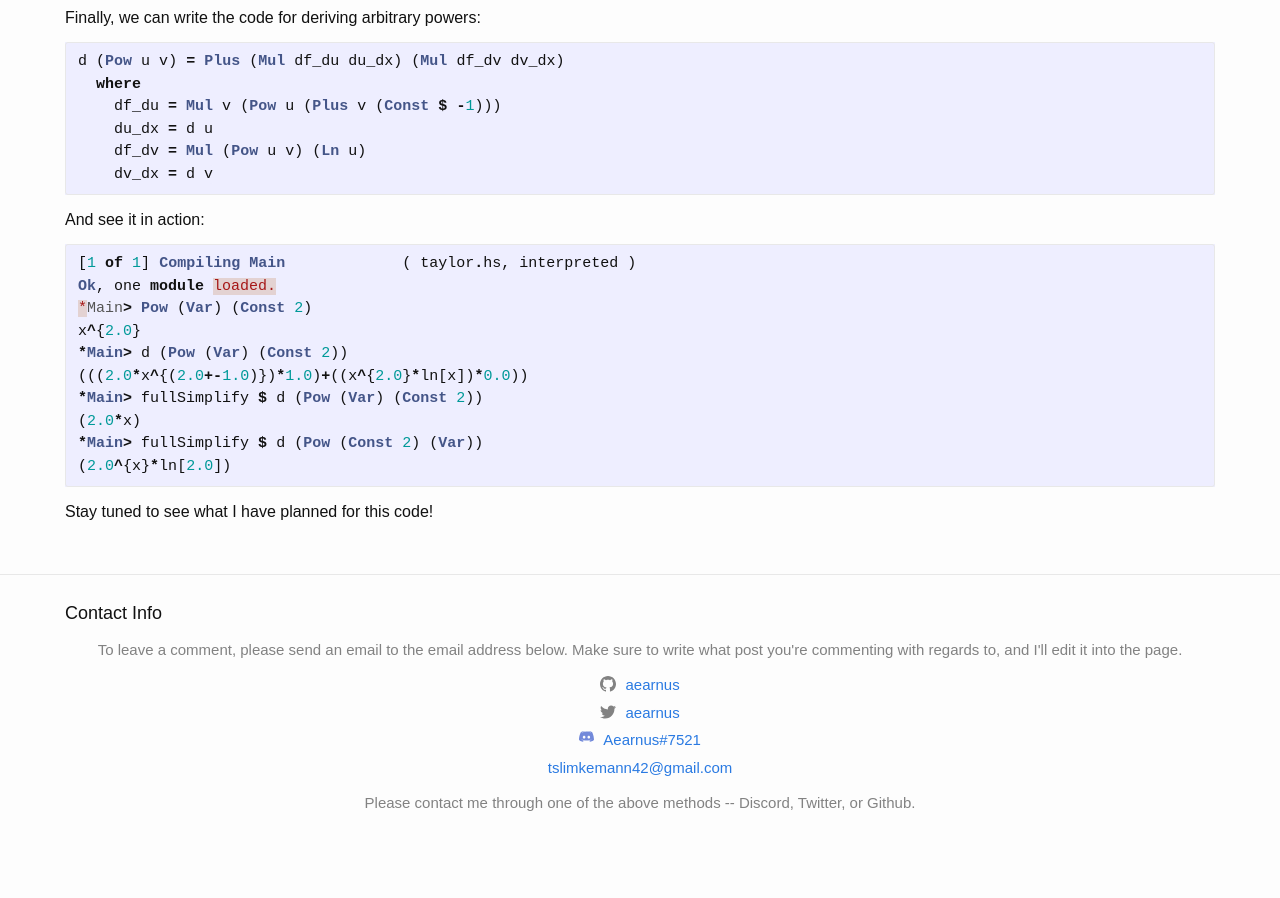
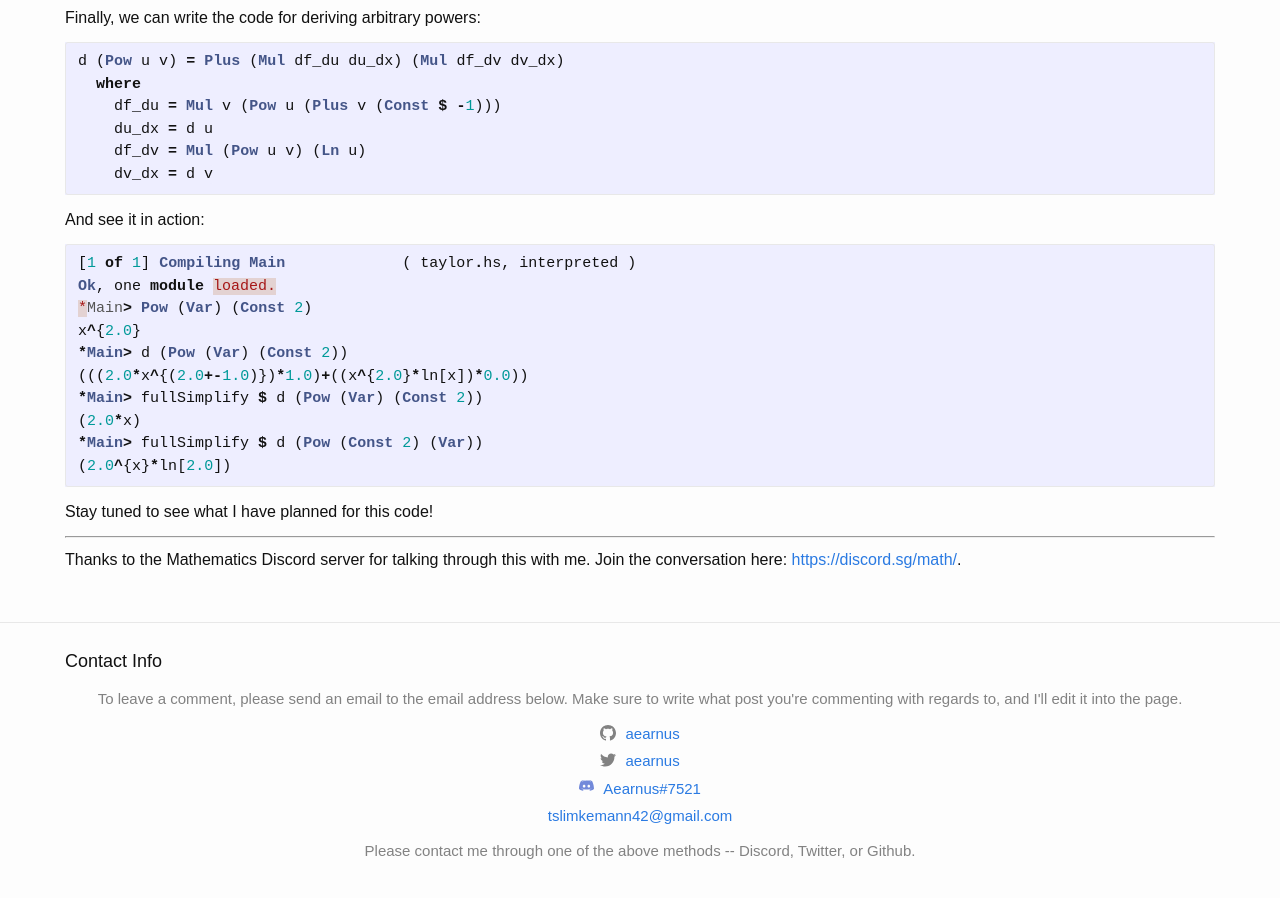
Before and after one commit to DataKinds/datakinds.github.io, a Jekyll site: the page built from _posts/2019-04-26-good-symbolic-differentiation-requires-multidimensional-wobbliness.md, in a window 1280 px wide and 900 px high, scrolled down 3847 px. Built offline with Jekyll 4.4.1, drawn with Linux system fonts in a browser that asks for light colours; formulas are drawn with MathJax 3; before the commit the page ends 4699 px from its top, so only the background shows below that.

Commit message:
Link to the math server

````diff
--- a/_posts/2019-04-26-good-symbolic-differentiation-requires-multidimensional-wobbliness.md
+++ b/_posts/2019-04-26-good-symbolic-differentiation-requires-multidimensional-wobbliness.md
@@ -169,3 +169,7 @@ x^{2.0}
 ```
 
 Stay tuned to see what I have planned for this code!
+
+---
+
+Thanks to the Mathematics Discord server for talking through this with me. Join the conversation here: [https://discord.sg/math/](https://discord.sg/math/).
````
